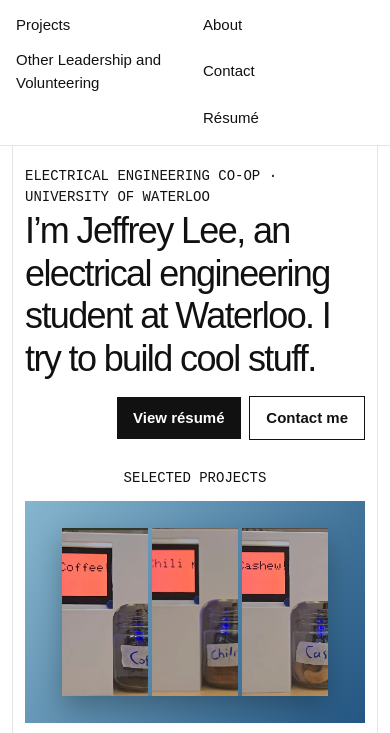
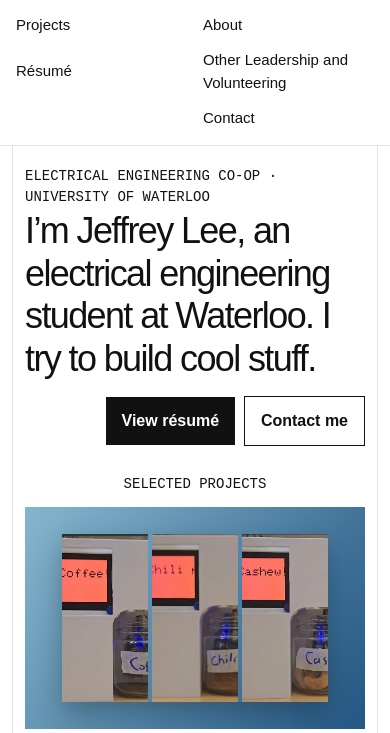
Before and after one commit to WaterloosTopElectricalEngineer/WaterloosTopElectricalEngineer.github.io, a plain HTML site: page index.html in a window 390 px wide. Shown: the part 39-772 px from the top of the page. Drawn offline with Linux system fonts and the light colour scheme.

Commit message:
Align résumé controls and reorder navigation

```diff
--- a/index.html
+++ b/index.html
@@ -6,16 +6,16 @@
   <meta name="theme-color" content="#ffffff">
   <meta name="description" content="Jeffrey Lee, Electrical Engineering co-op student at the University of Waterloo. Explore my projects in electronics, embedded systems, and fabrication.">
   <title>Jeffrey Lee | Electrical Engineering Portfolio</title>
-  <link rel="stylesheet" href="styles.css?v=11">
+  <link rel="stylesheet" href="styles.css?v=12">
 </head>
 <body><a class="skip" href="#main">Skip to content</a><header class="top"><nav class="wrap" aria-label="Main navigation">
 <a class="brand" href="./">Jeffrey Lee</a>
 <div class="nav-links">
   <a href="#projects">Projects</a>
   <a href="#about">About</a>
+  <a href="#resume">Résumé</a>
   <a href="#leadership">Other Leadership and Volunteering</a>
   <a href="#contact">Contact</a>
-  <a href="#resume">Résumé</a>
 </div>
 </nav></header><main id="main"><section class="intro wrap" aria-labelledby="intro-title"><div class="intro-copy">
 <p class="eyebrow">Electrical Engineering Co-op · University of Waterloo</p>
--- a/styles.css
+++ b/styles.css
@@ -31,7 +31,7 @@ nav a:hover { text-decoration: underline; }
 .intro { display: grid; grid-template-columns: minmax(0, max-content) minmax(max-content, 1fr); column-gap: clamp(1.5rem, 5vw, 4rem); align-items: center; padding-block: clamp(1.25rem, 3vw, 2.25rem) clamp(1.75rem, 4vw, 3rem); }
 .intro h1 { font-size: clamp(2.25rem, 5vw, 4.6rem); max-width: 20ch; }
 .intro .actions { display: grid; justify-self: center; gap: .55rem; margin: 0; }
-.intro .actions a { text-align: center; font-size: .9375rem; }
+.intro .actions a { min-height: 3rem; padding: .75rem clamp(1rem, 2vw, 1.75rem); text-align: center; font-size: clamp(1rem, 1.5vw, 1.2rem); }
 .intro .actions .secondary { background: white; color: var(--ink); border: 1px solid var(--ink); }
 .intro .actions .secondary:hover { background: #f1f1f1; }
 .eyebrow { color: var(--accent); text-transform: uppercase; font: 500 .875rem/1.45 ui-monospace, monospace; letter-spacing: 0; }
@@ -88,7 +88,7 @@ h3 { line-height: 1.17; letter-spacing: -.035em; }
 .resume-name { font-size: 1.2rem; font-weight: 700; }
 .resume-contact { display: flex; justify-content: center; flex-wrap: wrap; gap: .35rem 1rem; list-style: none; padding: 0; margin: .5rem 0 0; overflow-wrap: anywhere; }
 .resume h3 { margin-bottom: .7rem; }
-.resume-actions { display: flex; justify-content: center; flex-wrap: wrap; align-items: center; gap: .65rem 1.2rem; }
+.resume-actions { display: flex; align-self: stretch; justify-content: flex-end; flex-wrap: wrap; align-items: center; gap: .65rem 1.2rem; }
 .resume-body { max-width: 76ch; margin: 1.5rem auto 0; }
 .resume-group + .resume-group { margin-top: 1.65rem; }
 .resume .experience div { padding-block: .85rem; }
```
Also changed, not shown: arcade.html (+2 -2 lines), fixit.html (+2 -2 lines), food.html (+2 -2 lines), light-switch.html (+2 -2 lines), submarine.html (+2 -2 lines).
